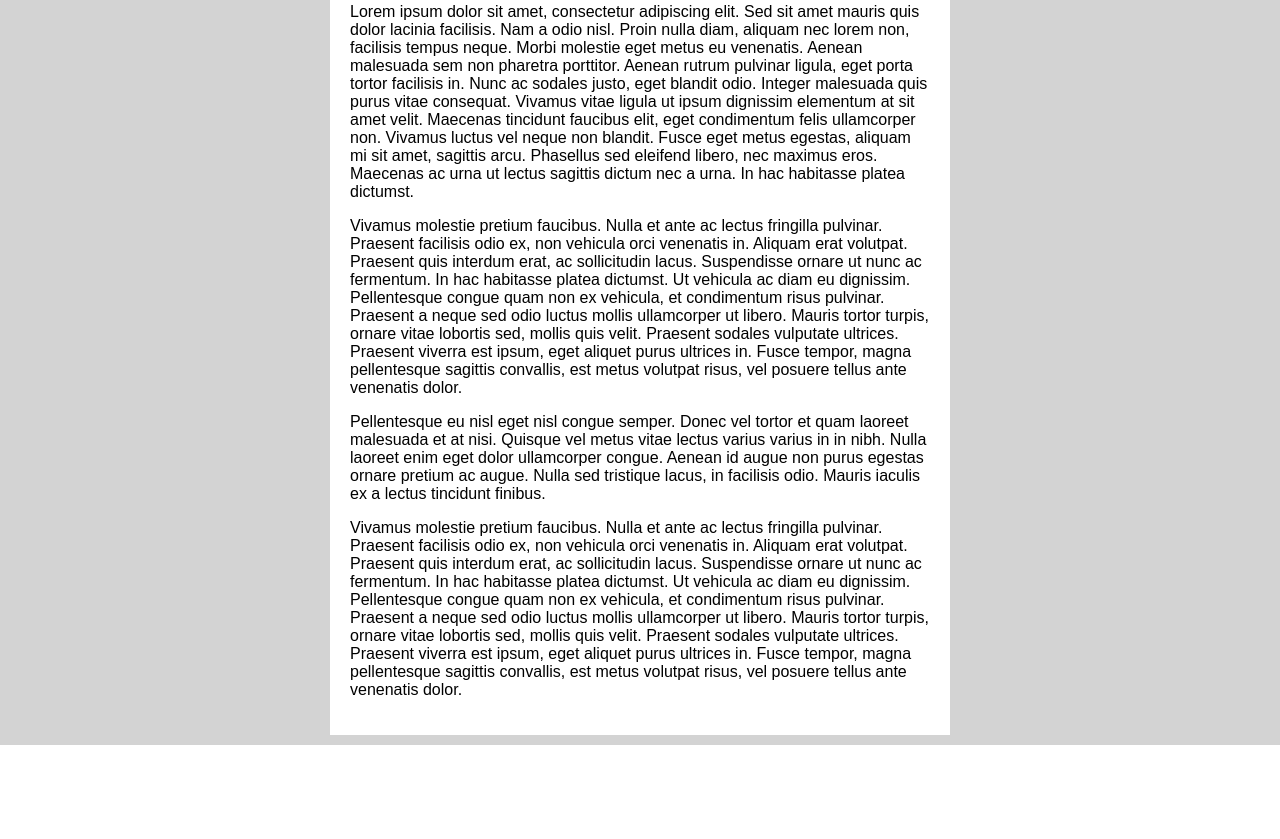
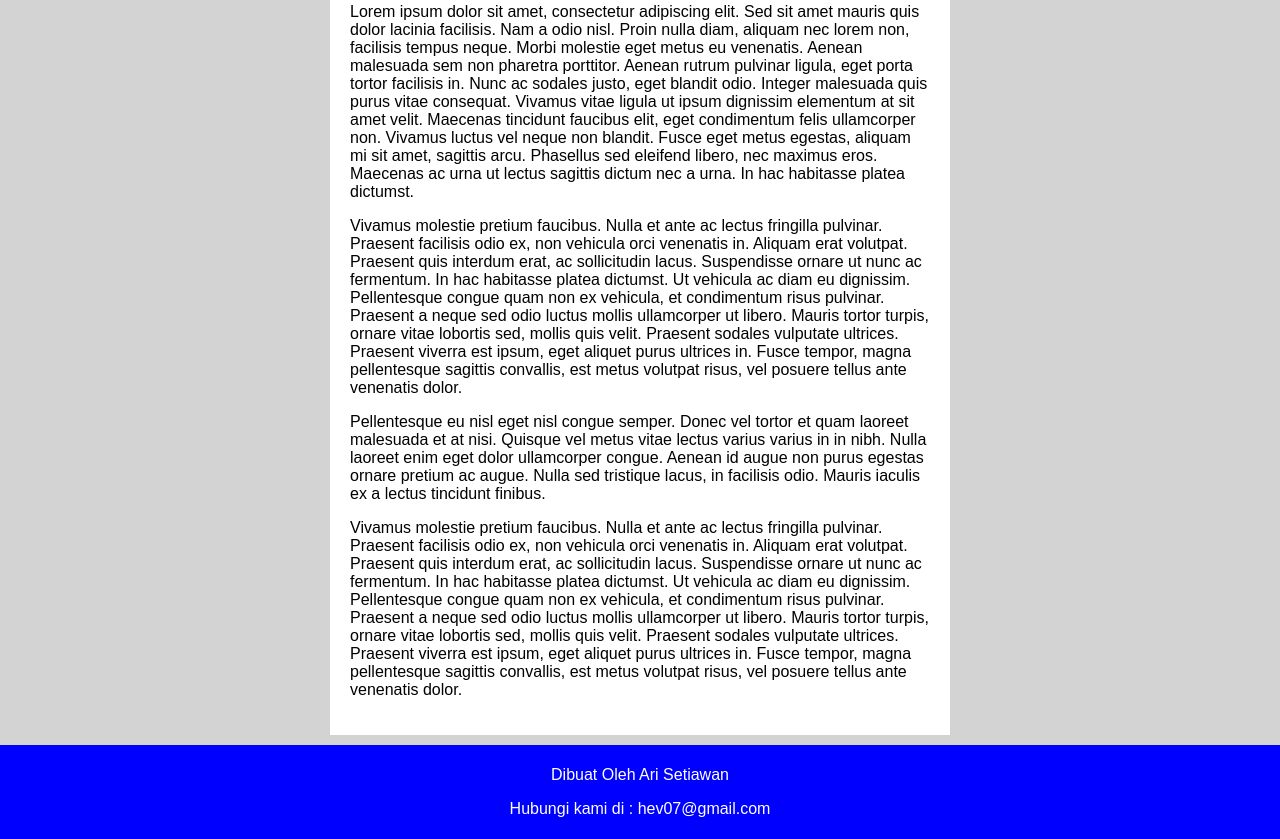
Before and after one commit to Hev007/modul-1-header, a plain HTML site: page index.html in a window 1280 px wide. Shown: the part 1185-2024 px from the top of the page. Before the commit the page ends 1930 px from the top, so only its background shows below. Drawn offline with Linux system fonts and the light colour scheme.

Commit message:
-penambahan footer

```diff
--- a/index.html
+++ b/index.html
@@ -91,5 +91,10 @@
 				</div>
 			</div>
 		</div>
+		<footer>
+<p>Dibuat Oleh Ari Setiawan</p>
+<p>Hubungi kami di : hev07@gmail.com</p>
+
+		</footer>
 	</body>
 </html>
--- a/style.css
+++ b/style.css
@@ -151,6 +151,12 @@ h2 {
   color: black;
 }
 
+footer {
+  padding: 5px;
+  color: white;
+  text-align: center;
+  background-color: blue;
+}
 
 
 
```
